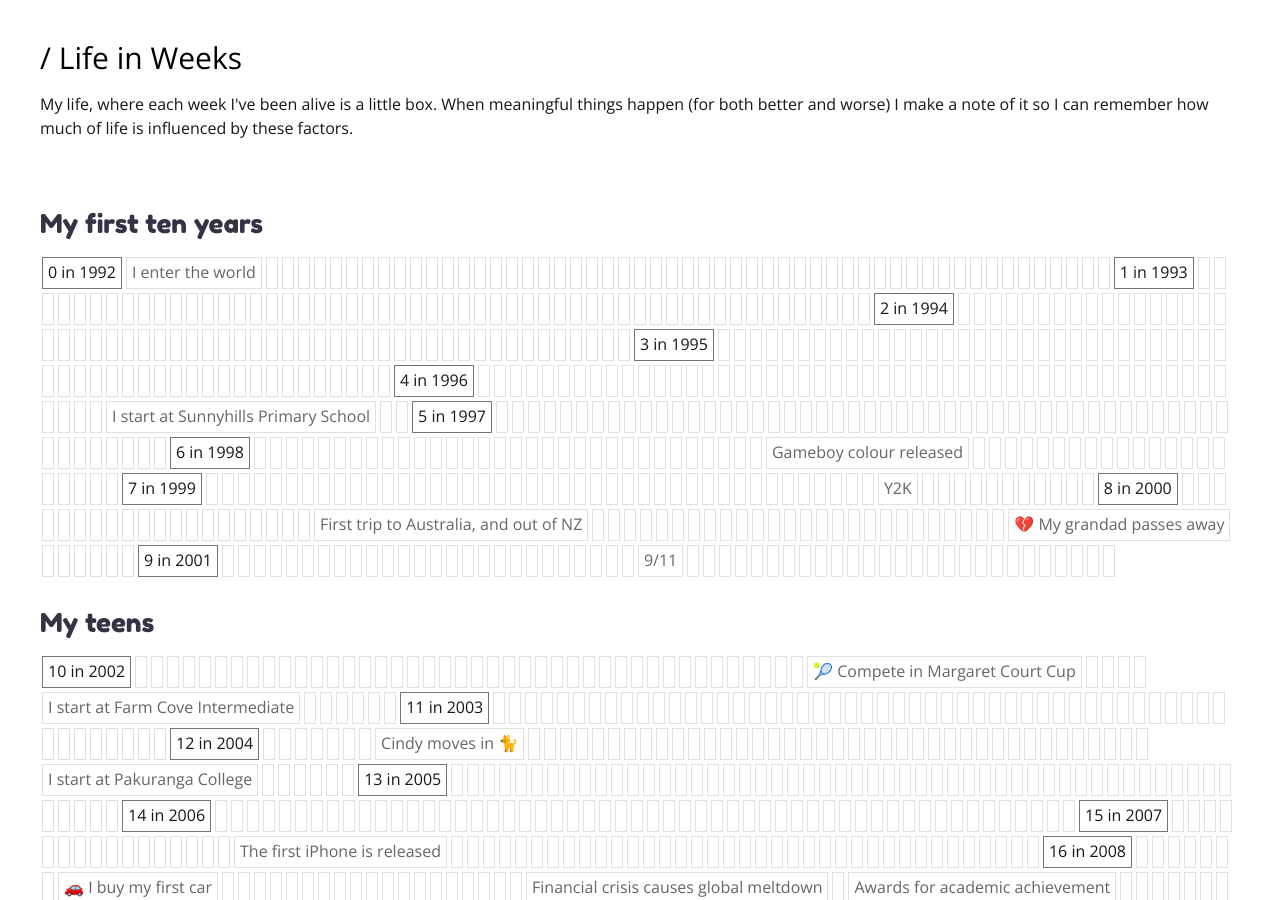
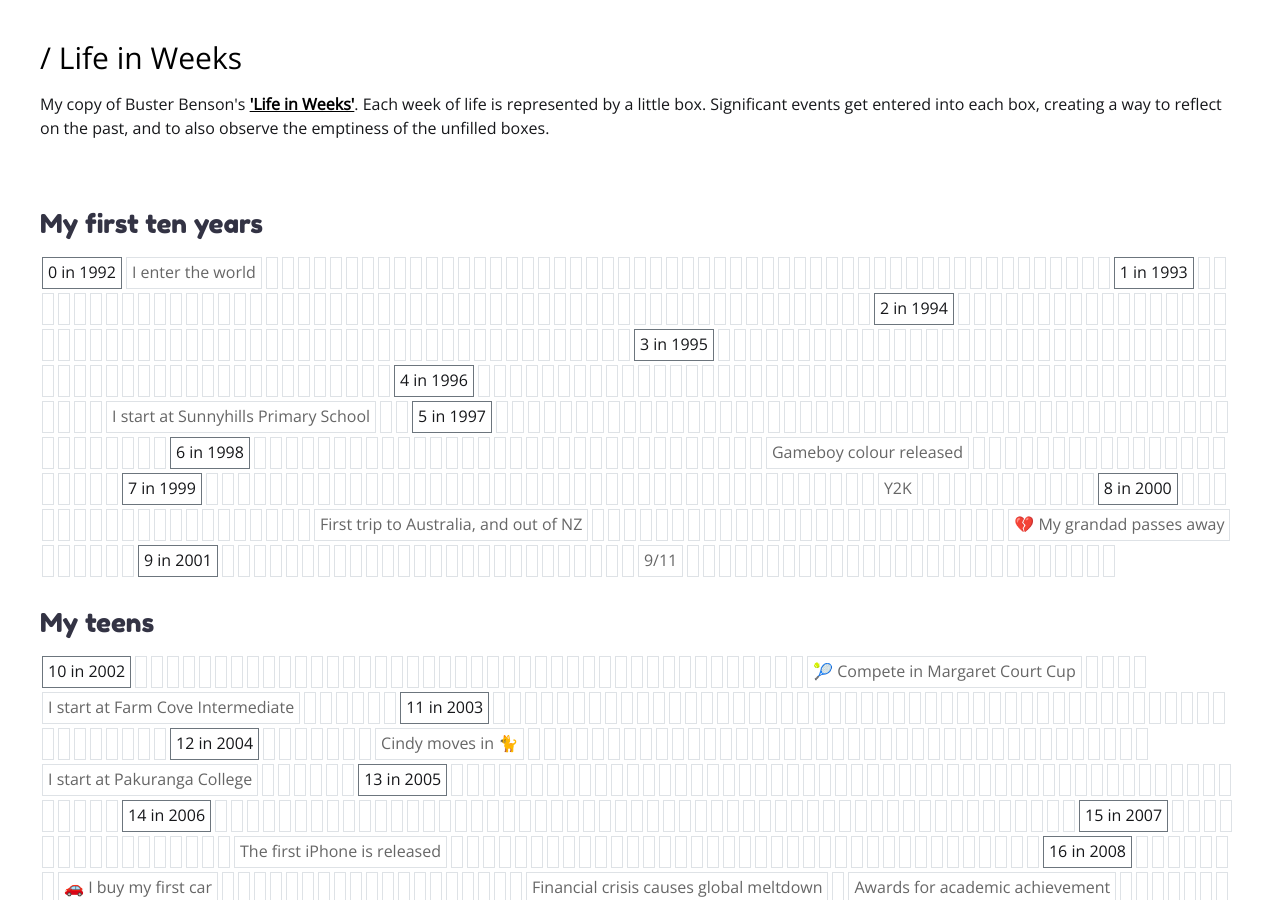
Before and after one commit to axa083/autobio-new, a Jekyll site: the page built from life-in-weeks.md, in a window 1280 px wide and 900 px high. Built offline with Jekyll 4.4.1, drawn with Linux system fonts in a browser that asks for light colours; nearby versions of some CDN libraries; a script that is not in the unit is left out.

Commit message:
updated blurb

```diff
--- a/life-in-weeks.md
+++ b/life-in-weeks.md
@@ -6,4 +6,4 @@ start_date	: 1992-03-09
 end_year		: 2092
 ---
 
-<p>My life, where each week I've been alive is a little box. When meaningful things happen (for both better and worse) I make a note of it so I can remember how much of life is influenced by these factors. </p>
+<p>My copy of Buster Benson's <a href="https://busterbenson.com/life-in-weeks"><b>'Life in Weeks'</b></a>. Each week of life is represented by a little box. Significant events get entered into each box, creating a way to reflect on the past, and to also observe the emptiness of the unfilled boxes.</p>
```
Also changed, not shown: 5 other files.
